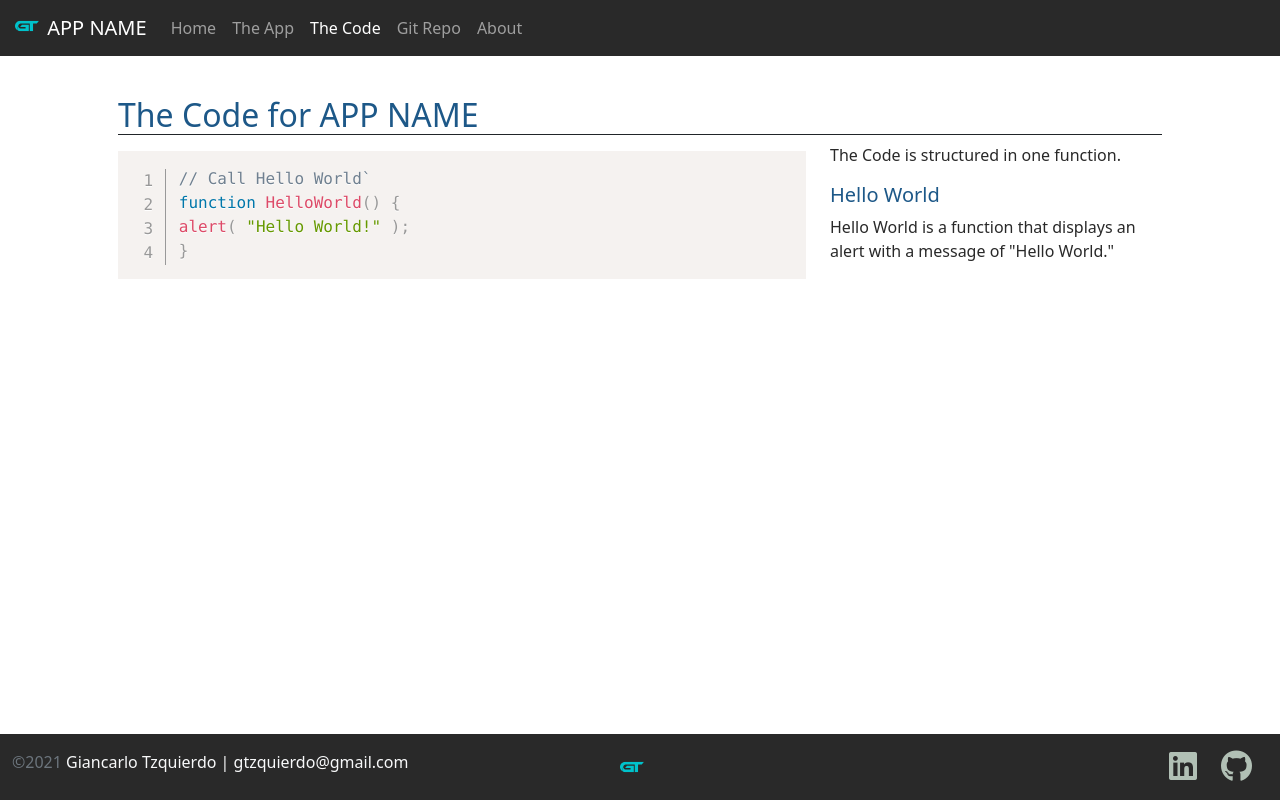
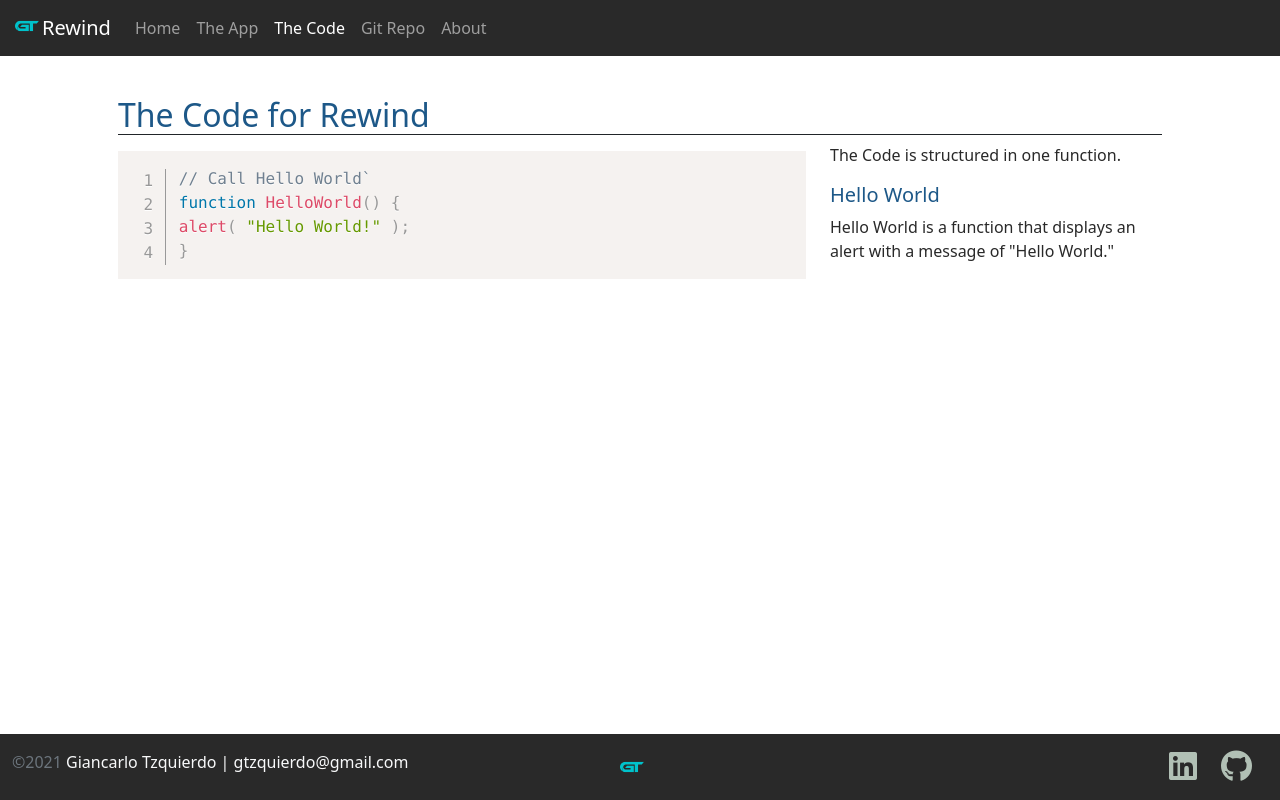
Before and after one commit to Gtzquierdo/Rewind, a plain HTML site: page code.html in a window 1280 px wide. Drawn offline with nearby package versions, Linux system fonts and the light colour scheme.

Commit message:
Replaced APP w/ Rewind

```diff
--- a/code.html
+++ b/code.html
@@ -2,7 +2,7 @@
 <html lang="en" class="h-100">
 
 <head>
-    <title>App Name: A Coding Project By Giancarlo Tzquierdo</title>
+    <title>Rewind: A Coding Project By Giancarlo Tzquierdo</title>
     <!-- Required meta tags -->
     <meta charset="utf-8">
     <meta name="viewport" content="width=device-width, initial-scale=1, shrink-to-fit=no">
@@ -25,7 +25,7 @@
     <!-- Navbar -->
     <nav class="navbar navbar-expand-md navbar-dark fixed-top">
         <div class="container-fluid">
-            <a class="navbar-brand" href="#"><img src="img/GT_Logo.svg" class="d-inline-block align-text-top" width="30" height="24" > APP NAME</a>
+            <a class="navbar-brand" href="#"><img src="img/GT_Logo.svg" class="d-inline-block align-text-top" width="30" height="24" >Rewind</a>
             <button class="navbar-toggler" type="button" data-bs-toggle="collapse" data-bs-target="#navbarCollapse"
                 aria-controls="navbarCollapse" aria-expanded="false" aria-label="Toggle navigation">
                 <span class="navbar-toggler-icon"></span>
@@ -55,7 +55,7 @@
     <!-- Main Section -->
     <main class="flex-shrink-0">
         <div class="container py-5 px-5 mt-5">
-            <h2 class="border-1 border-bottom border-dark">The Code for APP NAME</h2>
+            <h2 class="border-1 border-bottom border-dark">The Code for Rewind</h2>
             <div class="row row-cols-1 row-cols-lg-2">
                 <div class="col-lg-8">
                     <pre class="line-numbers"><code class="language-javascript">
```
Also changed, not shown: app.html (+2 -2 lines), index.html (+3 -3 lines).
